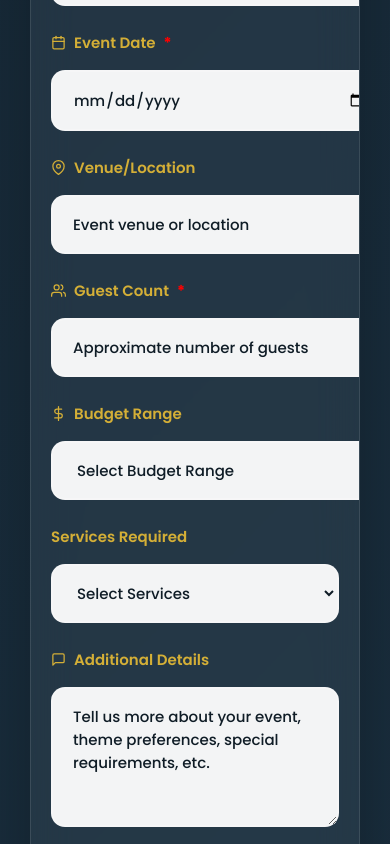
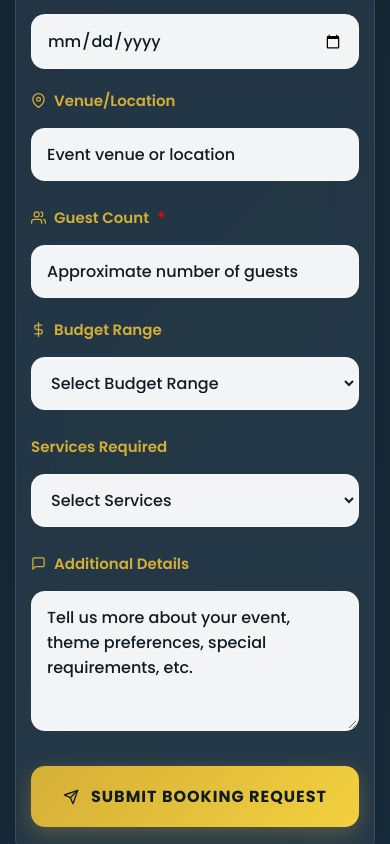
Before and after one commit to charmenarnext/charmenar_next, a React (Create React App) app in the folder frontend/: page /charmenar_next/events in a window 390 px wide. Shown: the part 5140-5984 px from the top of the page. Built offline with nearby package versions, Linux system fonts and the light colour scheme.

Commit message:
design updated for mobile

```diff
--- a/frontend/src/pages/Catering.css
+++ b/frontend/src/pages/Catering.css
@@ -467,3 +467,75 @@
     padding: 30px 20px;
   }
 }
+
+/* ===== MOBILE FORM FIXES ===== */
+@media (max-width: 768px) {
+  .catering-page {
+    padding-top: 100px;
+  }
+
+  .form-container {
+    width: 100% !important;
+    max-width: 100% !important;
+    margin: 0 !important;
+    padding: 30px 20px !important;
+    border-radius: 20px;
+  }
+
+  .catering-form-section {
+    padding: 40px 15px !important;
+  }
+
+  .form-group {
+    width: 100% !important;
+    max-width: 100% !important;
+  }
+
+  .form-group input,
+  .form-group select,
+  .form-group textarea {
+    width: 100% !important;
+    max-width: 100% !important;
+    padding: 14px 16px !important;
+    font-size: 16px !important;
+  }
+
+  .form-row {
+    grid-template-columns: 1fr !important;
+    gap: 20px !important;
+    width: 100% !important;
+  }
+
+  .catering-form {
+    width: 100% !important;
+    max-width: 100% !important;
+  }
+
+  .form-submit {
+    width: 100% !important;
+    max-width: 100% !important;
+  }
+
+  /* Fix menu cards overflow */
+  .menu-grid {
+    padding: 0 10px;
+  }
+
+  .menu-item {
+    width: 100% !important;
+    max-width: 100% !important;
+  }
+}
+
+@media (max-width: 480px) {
+  .form-container {
+    padding: 25px 15px !important;
+    border-radius: 15px;
+  }
+
+  .form-group input,
+  .form-group select,
+  .form-group textarea {
+    padding: 12px 14px !important;
+  }
+}
--- a/frontend/src/pages/ContactUs.css
+++ b/frontend/src/pages/ContactUs.css
@@ -522,3 +522,72 @@
     font-size: 20px;
   }
 }
+
+/* ===== MOBILE FORM FIXES ===== */
+@media (max-width: 768px) {
+  .contact-page {
+    padding-top: 100px; /* More space for fixed navbar */
+  }
+
+  .form-container {
+    width: 100% !important;
+    max-width: 100% !important;
+    margin: 0 !important;
+    padding: 30px 20px !important; /* Reduced padding */
+    border-radius: 20px;
+  }
+
+  .contact-form-wrapper {
+    width: 100% !important;
+    max-width: 100% !important;
+    padding: 30px 20px !important;
+  }
+
+  .form-group {
+    width: 100% !important;
+    max-width: 100% !important;
+  }
+
+  .form-group input,
+  .form-group select,
+  .form-group textarea {
+    width: 100% !important;
+    max-width: 100% !important;
+    padding: 14px 16px !important;
+    font-size: 16px !important; /* Prevents zoom on iOS */
+  }
+
+  .form-row {
+    grid-template-columns: 1fr !important;
+    gap: 20px !important;
+    width: 100% !important;
+  }
+
+  .contact-form {
+    width: 100% !important;
+    max-width: 100% !important;
+  }
+
+  .form-submit {
+    width: 100% !important;
+    max-width: 100% !important;
+  }
+}
+
+@media (max-width: 480px) {
+  .form-container {
+    padding: 25px 15px !important;
+    border-radius: 15px;
+  }
+
+  .form-group input,
+  .form-group select,
+  .form-group textarea {
+    padding: 12px 14px !important;
+    font-size: 16px !important;
+  }
+
+  .form-container h2 {
+    font-size: 1.8rem !important;
+  }
+}
--- a/frontend/src/pages/Events.css
+++ b/frontend/src/pages/Events.css
@@ -473,3 +473,75 @@
     padding: 30px 20px;
   }
 }
+
+/* ===== MOBILE FORM FIXES ===== */
+@media (max-width: 768px) {
+  .events-page {
+    padding-top: 100px;
+  }
+
+  .form-container {
+    width: 100% !important;
+    max-width: 100% !important;
+    margin: 0 !important;
+    padding: 30px 20px !important;
+    border-radius: 20px;
+  }
+
+  .event-form-section {
+    padding: 40px 15px !important;
+  }
+
+  .form-group {
+    width: 100% !important;
+    max-width: 100% !important;
+  }
+
+  .form-group input,
+  .form-group select,
+  .form-group textarea {
+    width: 100% !important;
+    max-width: 100% !important;
+    padding: 14px 16px !important;
+    font-size: 16px !important;
+  }
+
+  .form-row {
+    grid-template-columns: 1fr !important;
+    gap: 20px !important;
+    width: 100% !important;
+  }
+
+  .event-form {
+    width: 100% !important;
+    max-width: 100% !important;
+  }
+
+  .form-submit {
+    width: 100% !important;
+    max-width: 100% !important;
+  }
+
+  /* Fix event cards overflow */
+  .events-grid {
+    padding: 0 10px;
+  }
+
+  .event-card {
+    width: 100% !important;
+    max-width: 100% !important;
+  }
+}
+
+@media (max-width: 480px) {
+  .form-container {
+    padding: 25px 15px !important;
+    border-radius: 15px;
+  }
+
+  .form-group input,
+  .form-group select,
+  .form-group textarea {
+    padding: 12px 14px !important;
+  }
+}
```
